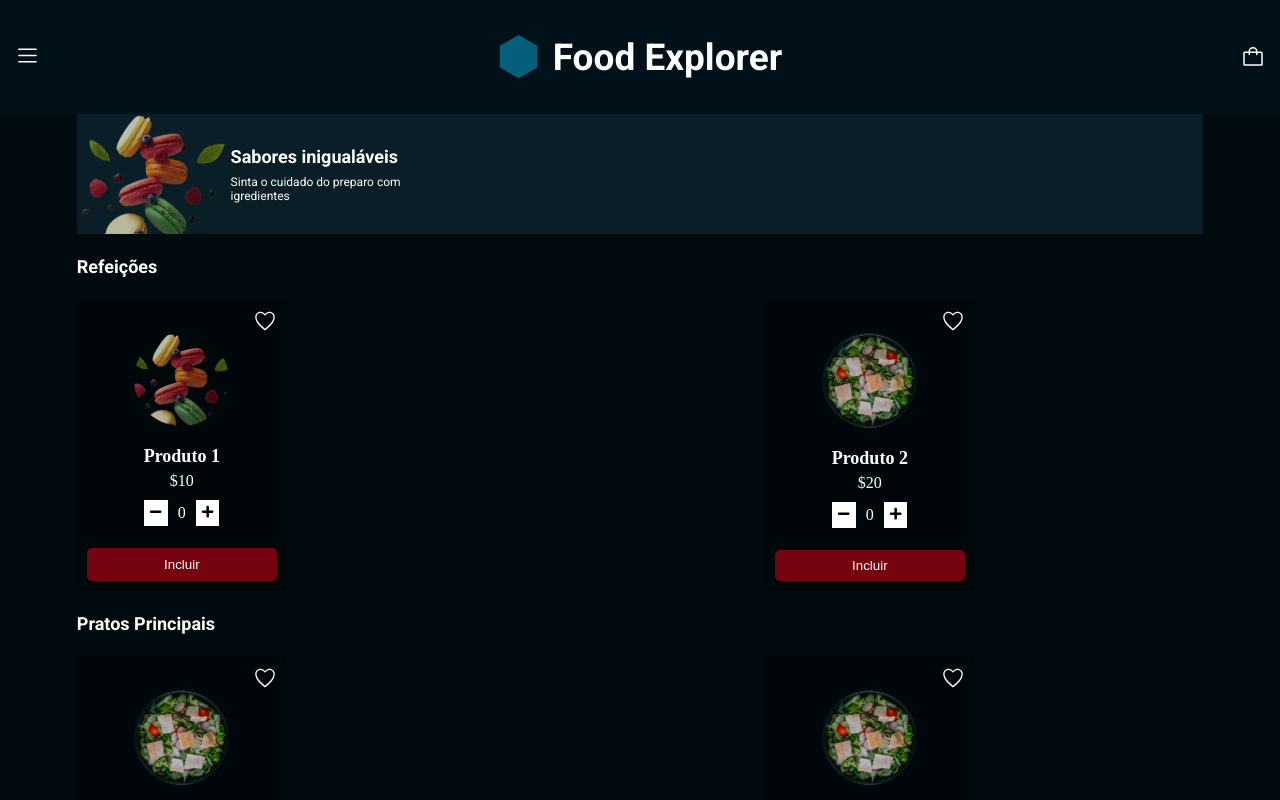
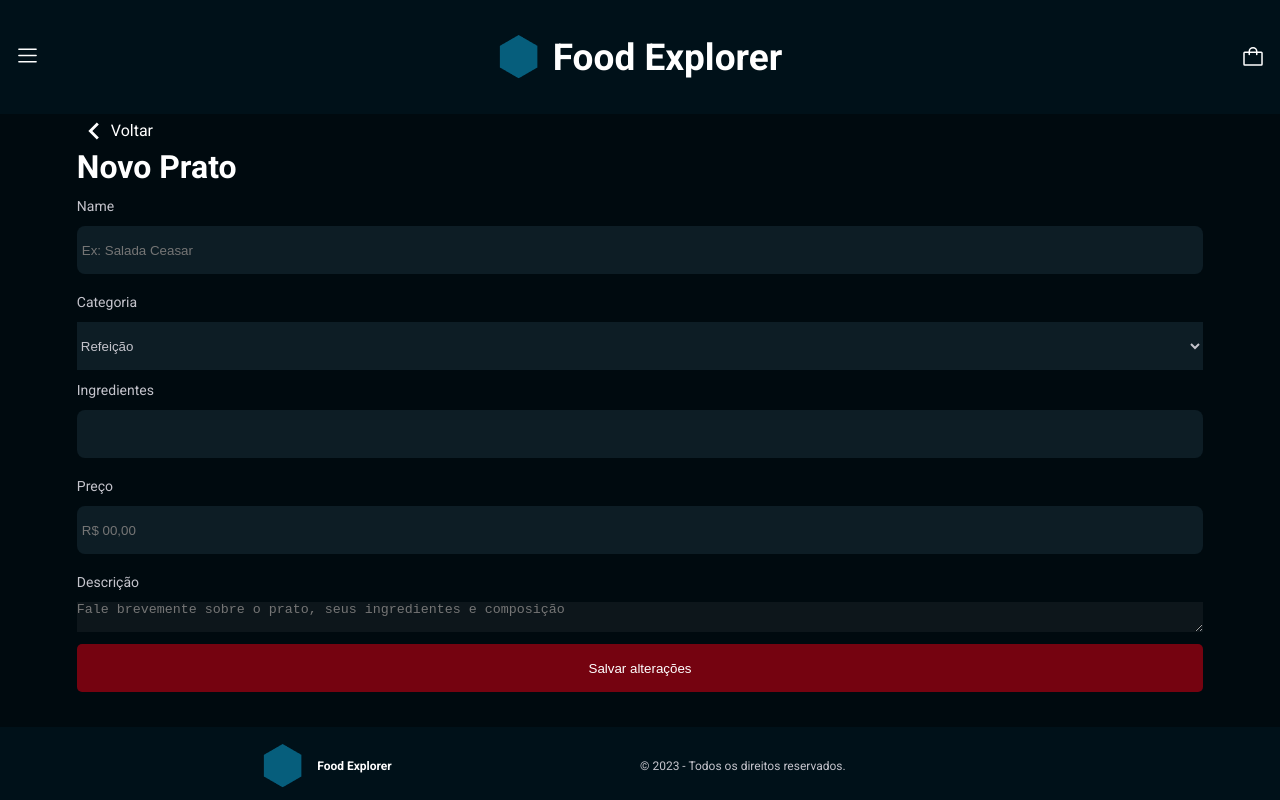
Before and after one commit to Guilhermecarvalho11/cardapio_frontend, a React (Vite) app: page / in a window 1280 px wide. Shown: the top 800 px of the page. Built offline with nearby package versions, Linux system fonts and the light colour scheme.

Commit message:
create components edit and add news plates

```diff
--- /dev/null
+++ b/src/components/AdminPower/index.jsx
@@ -0,0 +1,85 @@
+import PropTypes from "prop-types";
+import { Header } from "../../components/Header";
+import { Footer } from "../Footer";
+import { LinkButton } from "../../components/LinkButton";
+import { Input } from "../../components/Input";
+import { MdNavigateBefore } from "react-icons/md";
+import { Container } from "./styled";
+import { Button } from "../../components/Button";
+
+export function AdminPower({
+  title,
+  namePlaceholder,
+  categoryOptions,
+  ingredientsPlaceholder,
+  pricePlaceholder,
+  descriptionPlaceholder,
+  showDeleteButton,
+  titleButton,
+  onSave,
+}) {
+  return (
+    <>
+      <Header />
+      <Container>
+        <LinkButton icons={MdNavigateBefore} title="Voltar" to="/" />
+        <h1>{title}</h1>
+        <>
+          <label htmlFor="name">Name</label>
+          <Input id="name" type="text" placeholder={namePlaceholder} />
+        </>
+        <>
+          <label htmlFor="category">Categoria</label>
+          <select id="category" name="Categoria">
+            {categoryOptions.map((option) => (
+              <option key={option.value} value={option.value}>
+                {option.label}
+              </option>
+            ))}
+          </select>
+        </>
+        <>
+          <label htmlFor="ingredients">Ingredientes</label>
+          <Input
+            id="ingredients"
+            type="text"
+            placeholder={ingredientsPlaceholder}
+          />
+        </>
+        <>
+          <label htmlFor="price">Preço</label>
+          <Input id="price" type="number" placeholder={pricePlaceholder} />
+        </>
+        <>
+          <label htmlFor="description">Descrição</label>
+          <textarea
+            id="description"
+            placeholder={descriptionPlaceholder}
+          ></textarea>
+        </>
+        <div className="buttons">
+          {showDeleteButton && <button>Exluir Prato</button>}
+          <Button title={titleButton} onClick={onSave} />
+        </div>
+      </Container>
+      <Footer />
+    </>
+  );
+}
+
+AdminPower.propTypes = {
+  title: PropTypes.string.isRequired,
+  namePlaceholder: PropTypes.string.isRequired,
+  categoryOptions: PropTypes.arrayOf(
+    PropTypes.shape({
+      value: PropTypes.string.isRequired,
+      label: PropTypes.string.isRequired,
+    })
+  ).isRequired,
+  ingredientsPlaceholder: PropTypes.string.isRequired,
+  pricePlaceholder: PropTypes.string.isRequired,
+  descriptionPlaceholder: PropTypes.string.isRequired,
+  showDeleteButton: PropTypes.string.isRequired,
+  titleButton: PropTypes.bool,
+  onSave: PropTypes.func.isRequired,
+};
--- /dev/null
+++ b/src/components/AdminPower/styled.js
@@ -0,0 +1,52 @@
+import styled from "styled-components";
+
+export const Container = styled.div`
+  width: 88%;
+  display: flex;
+  flex-direction: column;
+  margin: 0 auto;
+  margin-bottom: 35px;
+
+  > h1 {
+    color: white;
+    font-family: roboto;
+  }
+
+  > label {
+    color: ${({ theme }) => theme.COLORS.LIGHT_400};
+    font-family: roboto;
+    font-size: 14px;
+    margin-bottom: 12px;
+  }
+
+  > label:first-of-type {
+    margin-top: 12px;
+  }
+
+  > select {
+    background-color: ${({ theme }) => theme.COLORS.BACKGROUND_900};
+    color: ${({ theme }) => theme.COLORS.LIGHT_400};
+    height: 48px;
+    margin-bottom: 12px;
+  }
+
+  > textarea {
+    background: ${({ theme }) => theme.COLORS.BACKGROUND_800};
+    color: ${({ theme }) => theme.COLORS.LIGHT_500};
+  }
+
+  .buttons {
+    display: flex;
+    width: 100%;
+    justify-content: space-between;
+    gap: 20px;
+
+    > button {
+      background-color: ${({ theme }) => theme.COLORS.BACKGROUND_800};
+      width: 100%;
+      margin-top: 12px;
+      border-radius: 5px;
+      color: white;
+    }
+  }
+`;
--- a/src/pages/Details/index.jsx
+++ b/src/pages/Details/index.jsx
@@ -1,9 +1,12 @@
-import { Home } from "../Home";
+// import { Home } from "../Home";
+import { NewDishs } from "../NewDishs";
+import { EditDish } from "../EditDishs";
 
 export function Details() {
   return (
     <>
-      <Home />
+      <NewDishs />
+      <EditDish />
     </>
   );
 }
--- /dev/null
+++ b/src/pages/EditDishs/index.jsx
@@ -0,0 +1,24 @@
+import { AdminPower } from "../../components/AdminPower";
+
+export function EditDish() {
+  const handleSave = () => {
+    // Lógica para salvar as alterações do prato
+  };
+
+  return (
+    <AdminPower
+      title="Editar Prato"
+      namePlaceholder="Ex: Salada de Frutas"
+      categoryOptions={[
+        { value: "Sobremesa", label: "Sobremesa" },
+        { value: "Bebidas", label: "Bebidas" },
+      ]}
+      ingredientsPlaceholder=""
+      pricePlaceholder="R$ 40,00"
+      descriptionPlaceholder="Atualize a descrição do prato, ingredientes e composição"
+      showDeleteButton={true}
+      titleButton="Salvar alterações"
+      onSave={handleSave}
+    />
+  );
+}
--- /dev/null
+++ b/src/pages/NewDishs/index.jsx
@@ -0,0 +1,24 @@
+import { AdminPower } from "../../components/AdminPower";
+
+export function NewDishs() {
+  const handleSave = () => {
+    // Lógica para salvar o novo prato
+  };
+
+  return (
+    <AdminPower
+      title="Novo Prato"
+      namePlaceholder="Ex: Salada Ceasar"
+      categoryOptions={[
+        { value: "Refeição", label: "Refeição" },
+        { value: "pratos Principais", label: "pratos Principais" },
+      ]}
+      ingredientsPlaceholder=""
+      pricePlaceholder="R$ 00,00"
+      descriptionPlaceholder="Fale brevemente sobre o prato, seus ingredientes e composição"
+      showDeleteButton={false}
+      titleButton="Salvar alterações"
+      onSave={handleSave}
+    />
+  );
+}
--- /dev/null
+++ b/src/pages/NewDishs/styled.js
@@ -0,0 +1,33 @@
+import styled from "styled-components";
+
+import { Link } from "react-router-dom";
+
+export const StyledLink = styled(Link)`
+  display: flex;
+  align-items: center;
+  text-decoration: none;
+`;
+
+export const Container = styled.div`
+  width: 88%;
+  display: flex;
+  flex-direction: column;
+  margin: 0 auto;
+  border: 1px solid red;
+
+  > h1 {
+    color: white;
+    font-family: roboto;
+  }
+
+  > label {
+    color: white;
+    font-family: roboto;
+    font-size: 14px;
+    margin-bottom: 12px;
+  }
+
+  > label:first-of-type {
+    margin-top: 12px;
+  }
+`;
--- a/src/styles/theme.js
+++ b/src/styles/theme.js
@@ -1,11 +1,13 @@
 export default {
   COLORS: {
     BACKGROUND_900: "#0D1D25",
+    BACKGROUND_800: "#0D161B",
     BACKGROUND_700: "#001119",
     BACKGROUND_500: "#7C7C8A",
     BACKGROUND_400: "#000A0F",
     BACKGROUND_TOMATO: "#750310",
     LIGHT_400: "#C4C4CC",
+    LIGHT_500: "#7C7C8A",
     BACKGROUND_LINEAR: "#091E26",
   },
 };
--- /dev/null
+++ b/src/utils/roles.js
@@ -0,0 +1,4 @@
+export const ROLES = {
+  USER: "user",
+  ADMIN: "admin",
+};
```
Also changed, not shown: src/pages/EditDishs/styled.js (added).
